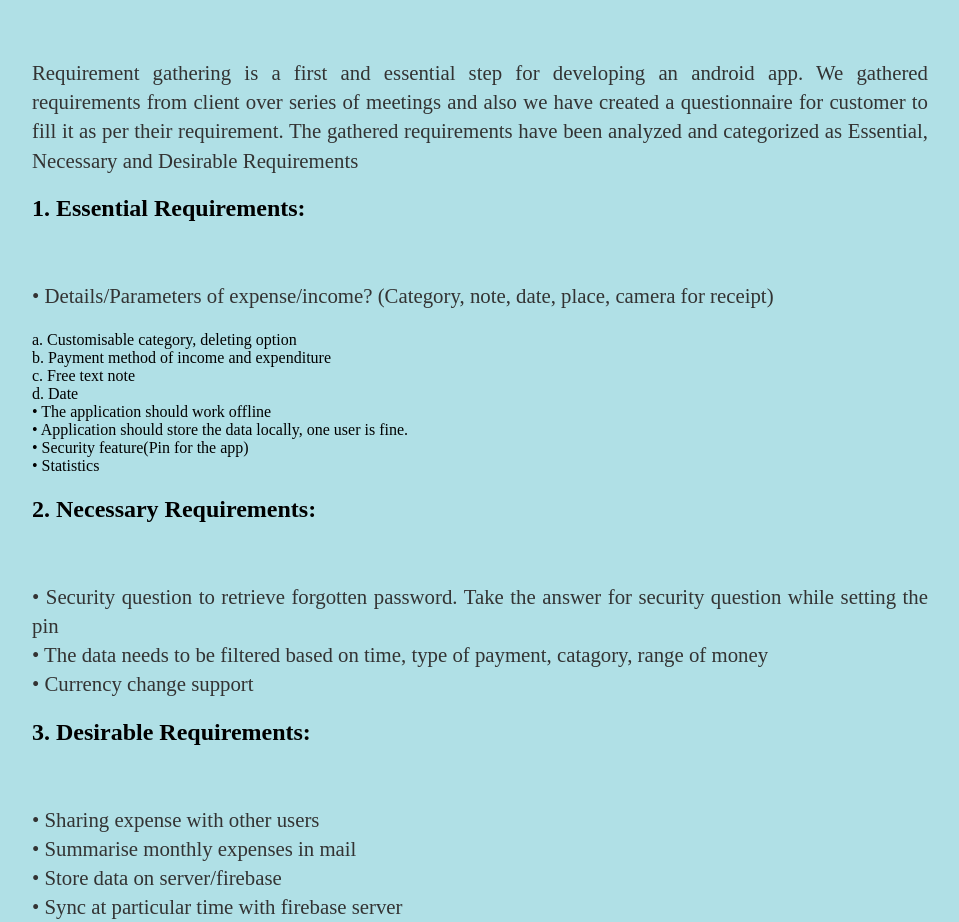
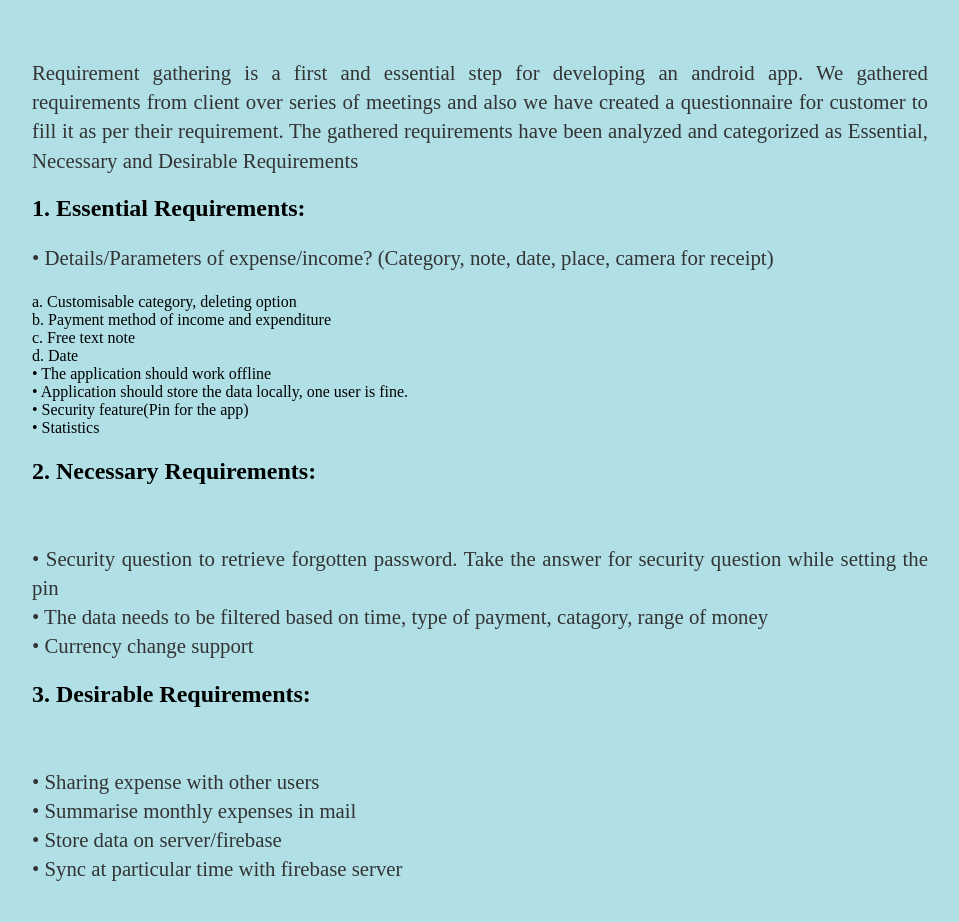
Before and after one commit to kartikprabhu20/YourEuro, a Jekyll site: the page built from docs/_posts/2019-05-13-BasicPrototype.md, in a window 1280 px wide. Shown: the part 820-1742 px from the top of the page, without its empty margins (160-1119 px from the left). Built offline with Jekyll 4.4.1, drawn with Linux system fonts in a browser that asks for light colours; a file with an impossible date is left out.

```diff
--- a/docs/_posts/2019-05-13-BasicPrototype.md
+++ b/docs/_posts/2019-05-13-BasicPrototype.md
@@ -16,7 +16,7 @@ date: 2019-04-15
 <h1>Requirements</h1><br>
 
 <p>Requirement gathering is a first and essential step for developing an android app. We gathered requirements from client over series of meetings and also we have created a questionnaire for customer to fill it as per their requirement. The gathered requirements have been analyzed and categorized as Essential, Necessary and Desirable Requirements</p>
-<h2>1. Essential Requirements:</h2><br>
+<h2>1. Essential Requirements:</h2>
 
 <p>• Details/Parameters of expense/income? (Category, note, date, place, camera for receipt)<br>
 			 <div id="tab">    a. Customisable category, deleting option<br>
```
